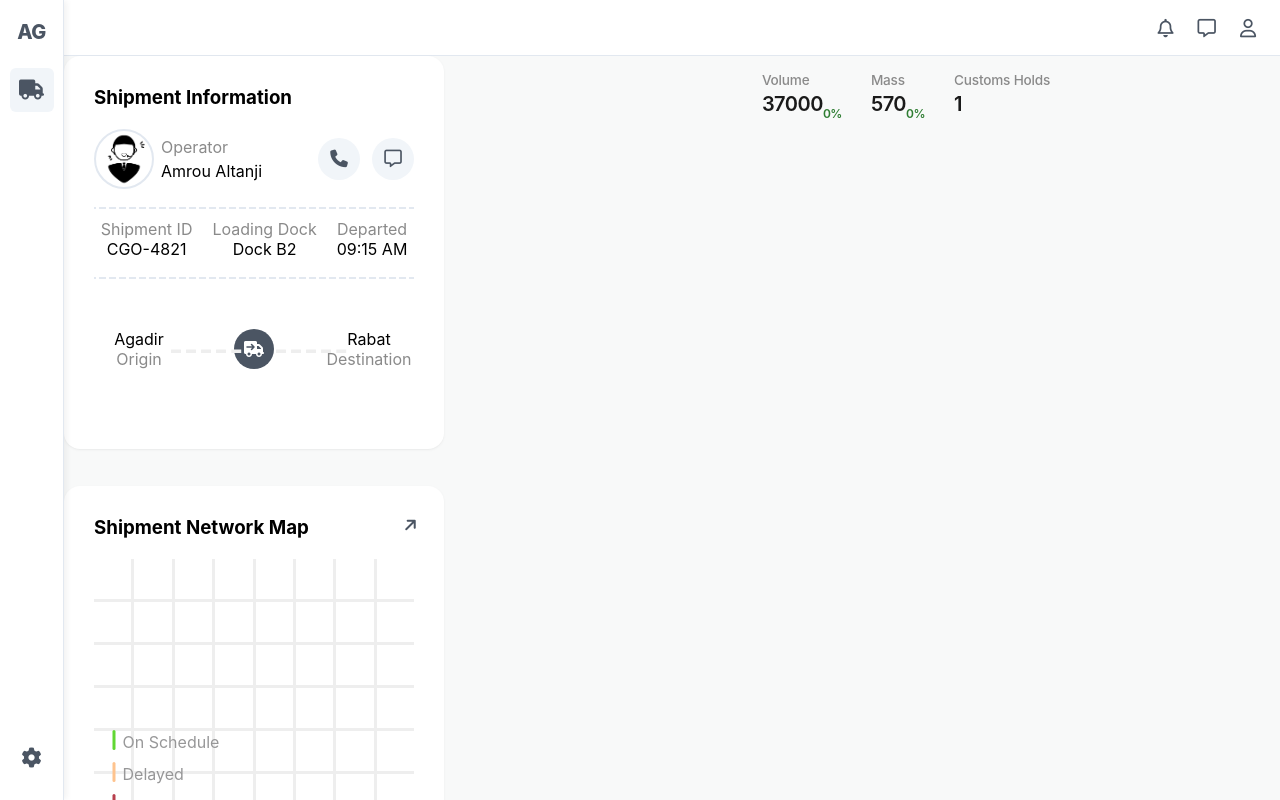
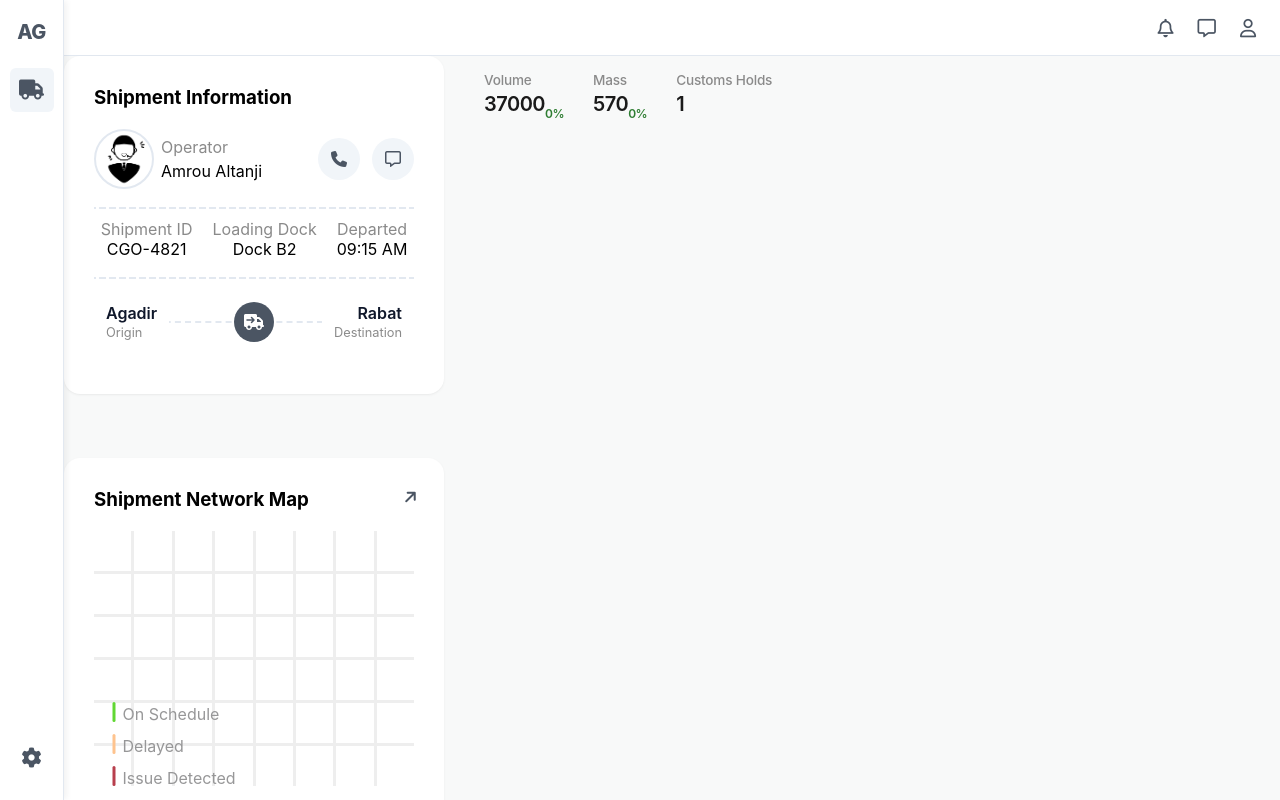
Before and after one commit to ARGUS269/Aetheria-Logistics-Hub, a Vue app: page /logistic in a window 1280 px wide. Built offline with nearby package versions, Linux system fonts and the light colour scheme.

Commit message:
feat: initial project setup

```diff
--- a/src/components/ShipmentInformation.vue
+++ b/src/components/ShipmentInformation.vue
@@ -15,7 +15,7 @@ const departed = ref("09:15 AM");
     <div class="dashboard-infos">
       <div class="contact-information custom-dash-bottom">
         <div class="contact-infos">
-          <img src="../assets/operator.png" alt="" />
+          <img src="../assets/operator.png" alt="" class="operator-img" />
           <div class="names">
             <div class="title">Operator</div>
             <div class="operator-name">Amrou Altanji</div>
@@ -67,6 +67,7 @@ const departed = ref("09:15 AM");
     sans-serif;
   -webkit-font-smoothing: antialiased;
   -moz-osx-font-smoothing: grayscale;
+  box-sizing: border-box;
 }
 .shipment-path,
 .shipment-infos {
@@ -85,30 +86,14 @@ const departed = ref("09:15 AM");
   left: 50%;
   top: 50%;
   transform: translate(-50%, -50%);
+  z-index: 99;
+}
+.ico :deep(i),
+.ico :deep(svg) {
+  color: #ffffff !important;
+  font-size: 0.9rem;
 }
 
-.ico::after {
-  content: "-----";
-  display: flex;
-  color: #eeeeee;
-  position: absolute;
-  width: 100px;
-  font-size: 30px;
-  font-weight: bold;
-  letter-spacing: 1px;
-  right: 5px;
-}
-.ico::before {
-  content: "-----";
-  display: flex;
-  color: #eeeeee;
-  position: absolute;
-  width: 100px;
-  font-size: 30px;
-  font-weight: bold;
-  letter-spacing: 1px;
-  left: 40px;
-}
 .shipment-infos {
   display: flex;
   gap: 20px;
@@ -117,15 +102,54 @@ const departed = ref("09:15 AM");
 .fa-truck-arrow-right {
   color: white;
 }
+.source,
+.dest {
+  font-size: 1rem;
+  font-weight: 600;
+  color: #0f172a;
+}
+.origin,
+.destination {
+  display: flex;
+  flex-direction: column;
+  background-color: #ffffff; /* Blocks the dashed background line completely */
+  padding: 0 12px; /* Gives comfortable horizontal padding breathing space */
+  position: relative;
+  z-index: 10; /* Lifts full container block safely over the line */
+}
+
+.origin {
+  align-items: flex-start;
+  text-align: left;
+}
+
+.destination {
+  align-items: flex-end;
+  text-align: right;
+}
+
 .label {
-  width: 90px;
+  font-size: 0.8rem;
+  width: auto !important;
+  margin-top: 2px;
 }
 .shipment-path {
+  display: flex;
   justify-content: space-between;
-  display: flex;
+  align-items: center; /* Crucial: aligns both city blocks and center circle node vertically */
   position: relative;
-  padding: 50px 0;
-  gap: 30px;
+  width: 100%;
+  padding: 24px 0;
+}
+.shipment-path::before {
+  content: "";
+  position: absolute;
+  left: 20px;
+  right: 20px;
+  top: 50%;
+  transform: translateY(-50%);
+  border-top: 2px dashed #e2e8f0;
+  z-index: 1; /* Lowest index layers */
 }
 .ttl,
 .label {
@@ -186,7 +210,7 @@ const departed = ref("09:15 AM");
   display: flex;
   justify-content: start;
 }
-img {
+.operator-img {
   width: 60px;
   height: 60px;
 
@@ -219,9 +243,10 @@ img {
     color 0.2s ease;
 }
 
-.corps i {
-  font-size: 1.1rem;
-  color: #4b5563;
+.corps :deep(i),
+.corps :deep(svg) {
+  font-size: 1rem;
+  color: #64748b;
   transition: color 0.2s ease;
 }
 
--- a/src/components/ShipmentNetworkMap.vue
+++ b/src/components/ShipmentNetworkMap.vue
@@ -24,7 +24,7 @@ import { ref, computed, onMounted, onUnmounted } from "vue";
   display: flex;
   flex-direction: column;
   width: 380px;
-  padding: 30px;
+  padding: 30px 30px;
   border-radius: 16px;
   box-shadow:
     0 1px 3px 0 rgba(0, 0, 0, 0.05),
--- a/src/views/LogisticsHub.vue
+++ b/src/views/LogisticsHub.vue
@@ -102,7 +102,8 @@ function chevron() {
     </button>-->
     <ShipmentInformation class="info-area" />
     <ShipmentNetworkMap class="map-area" />
-    <AnalyticsBanner :cargoManifest="cargoManifest" class="banner-area-cargo-truck" />
+    <AnalyticsBanner :cargoManifest="cargoManifest" class="banner-area" />
+    <div class="cargo-truck"></div>
   </div>
   <Transition name="shrink-square">
     <div class="dashboard-view" v-if="isClicked" @click.stop>
@@ -135,16 +136,20 @@ i {
   position: fixed;
   background-color: #f8f9f9;
   display: grid;
-  grid-template-columns: auto;
-  grid-template-rows: auto;
+  grid-template-columns: 1fr 4fr;
   gap: 24px;
   grid-template-areas:
     "info  banner"
-    "map    banner";
+    "map    truck";
 }
-.banner-area-cargo-truck {
+.banner-area {
   grid-area: banner;
   height: fit-content;
+  align-self: self-start;
+}
+
+.cargo-truck {
+  grid-area: truck;
 }
 
 .info-area {
```
